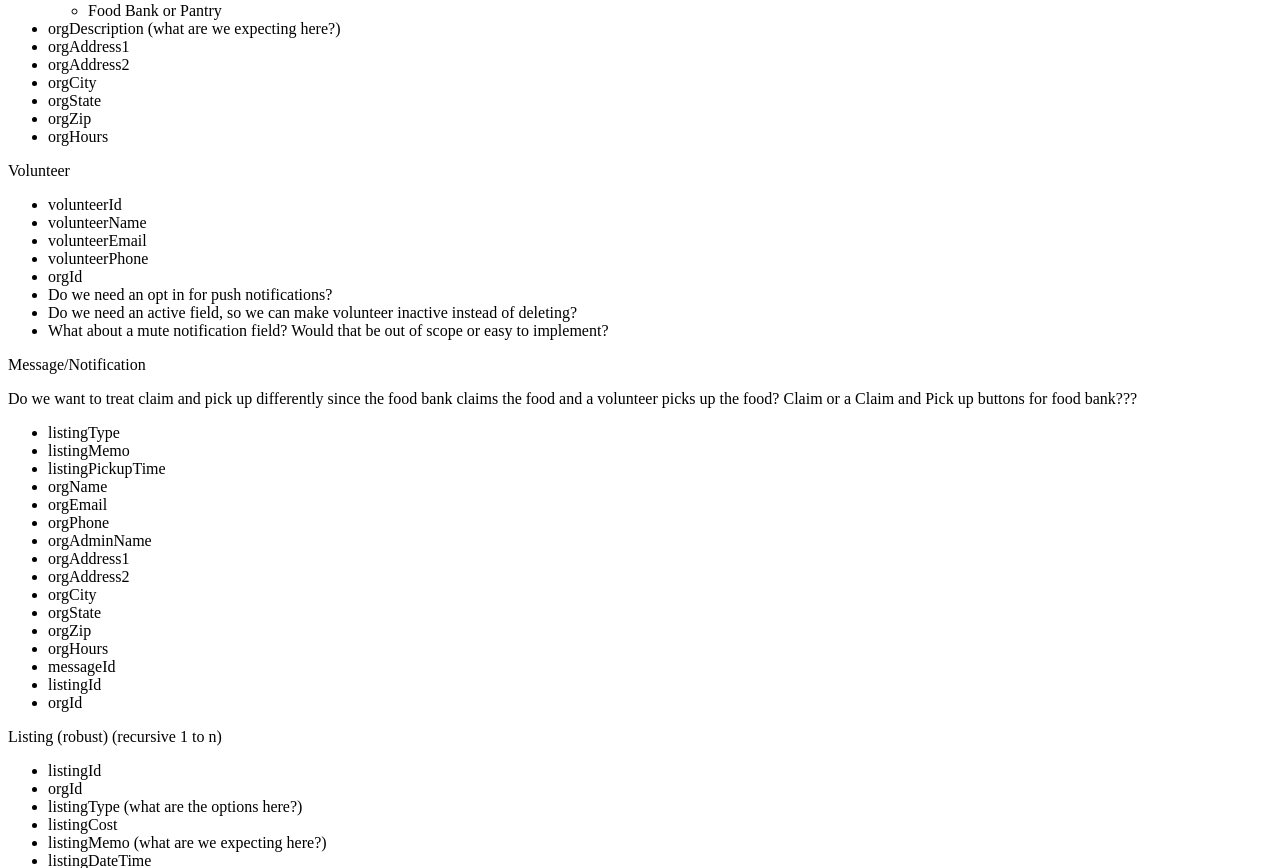
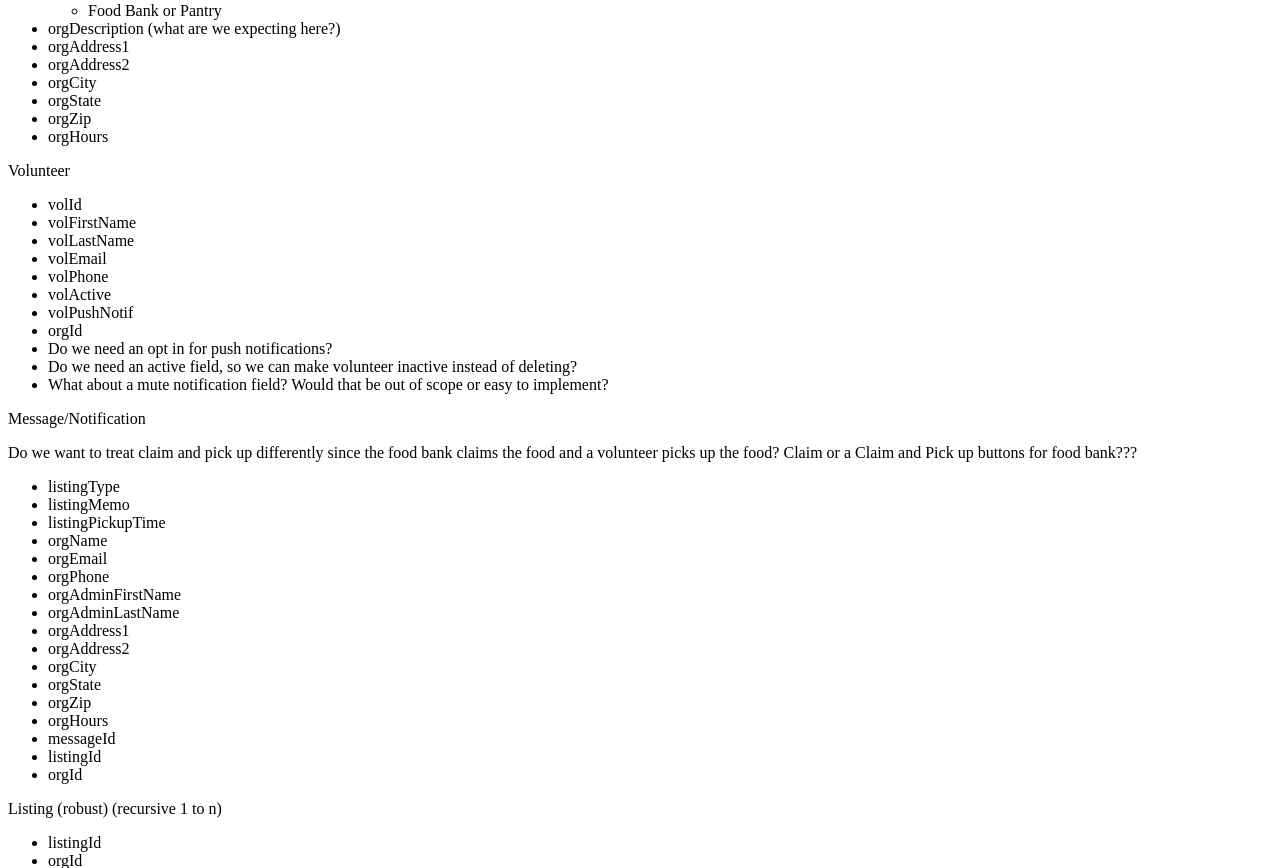
Before and after one commit to brbrown59/bread-basket, a PHP site: page /public_html/documentation/data-breakdown.php in a window 1280 px wide. Shown: the part 328-1196 px from the top of the page. Run offline with PHP 8.4, Linux system fonts and the light colour scheme.

Commit message:
adding specifics to data breakdown

```diff
--- a/public_html/documentation/data-breakdown.php
+++ b/public_html/documentation/data-breakdown.php
@@ -33,10 +33,13 @@
 		</ul>
 		<p>Volunteer</p>
 		<ul>
-			<li>volunteerId</li>
-			<li>volunteerName</li>
-			<li>volunteerEmail</li>
-			<li>volunteerPhone</li>
+			<li>volId</li>
+			<li>volFirstName</li>
+			<li>volLastName</li>
+			<li>volEmail</li>
+			<li>volPhone</li>
+			<li>volActive</li>
+			<li>volPushNotif</li>
 			<li>orgId</li>
 			<li>Do we need an opt in for push notifications?</li>
 			<li>Do we need an active field, so we can make volunteer inactive instead of deleting?</li>
@@ -51,7 +54,8 @@
 			<li>orgName</li>
 			<li>orgEmail</li>
 			<li>orgPhone</li>
-			<li>orgAdminName</li>
+			<li>orgAdminFirstName</li>
+			<li>orgAdminLastName</li>
 			<li>orgAddress1</li>
 			<li>orgAddress2</li>
 			<li>orgCity</li>
```
